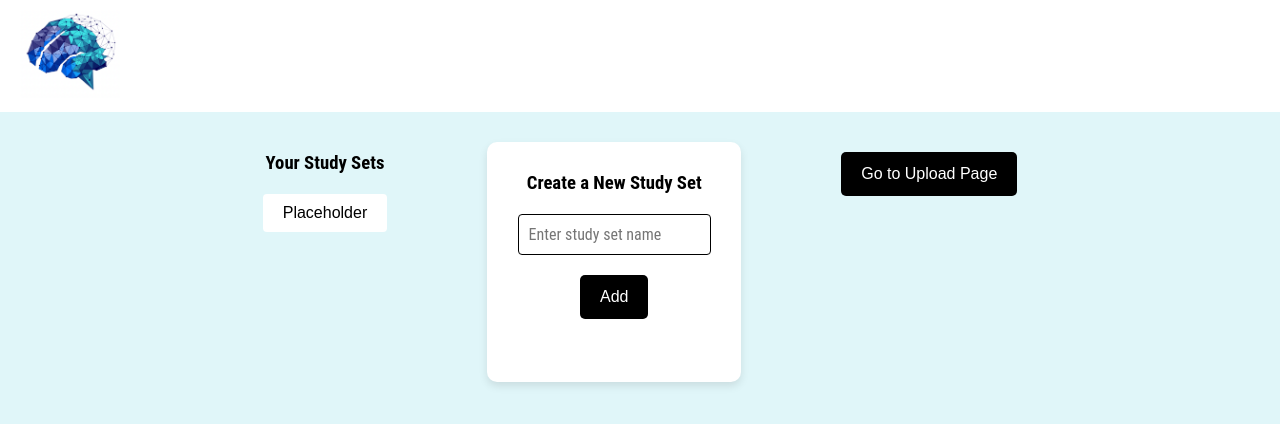
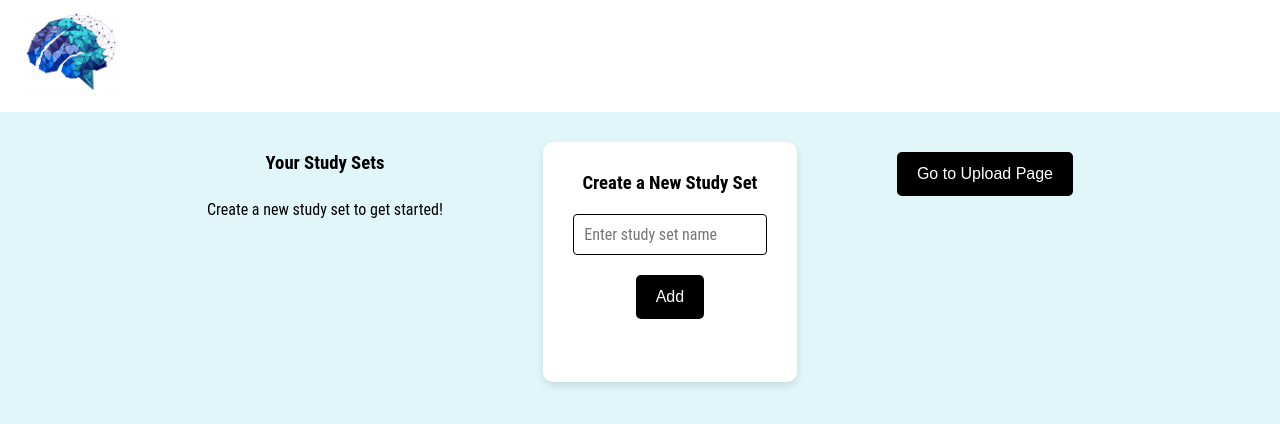
Before and after one commit to lilyschen/Yada, a React (Create React App) app in the folder frontend/: page /study-sets in a window 1280 px wide. Shown: the top 424 px of the page. Built offline with nearby package versions, Linux system fonts and the light colour scheme.

Commit message:
no placeholder button if no study sets exist

```diff
--- a/frontend/src/components/StudySets.jsx
+++ b/frontend/src/components/StudySets.jsx
@@ -10,6 +10,7 @@ const StudySets = ({ studySets }) => {
   return (
     <div className="studysets-container">
       <h3>Your Study Sets</h3>
+      {studySets.length > 0 ? (
         <ul className="studysets-list">
           {studySets.map((set) => (
             <li key={set._id}>
@@ -21,15 +22,10 @@ const StudySets = ({ studySets }) => {
               </button>
             </li>
           ))}
-        <li>
-          <button
-            onClick={() => handleStudySetClick("test")}
-            className="studyset-button"
-          >
-            Placeholder
-          </button>
-        </li>
         </ul>
+      ) : (
+        <p>Create a new study set to get started!</p>
+      )}
     </div>
   );
 };
```
Lines whose indentation alone changed are shown as unchanged.
